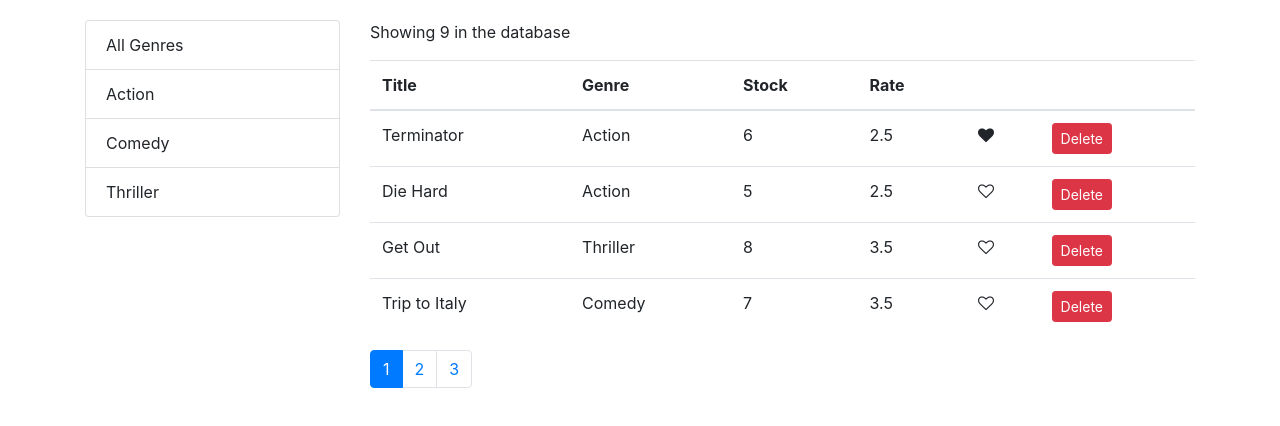
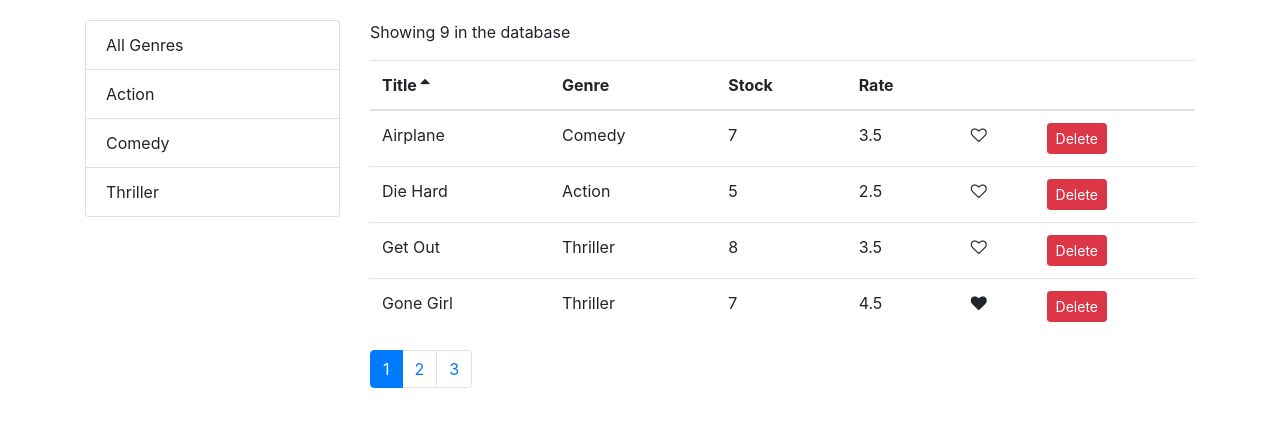
Before and after one commit to PeterFred/VidlyReact, a React (Create React App) app in the folder vidly-react/: page / in a window 1280 px wide. Shown: the top 426 px of the page. Built offline with nearby package versions, Linux system fonts and the light colour scheme.

Commit message:
Added sort feature and extracted table
Extract <Table> <Tableheader> and <TableBody> from <moviesTable> and make more generic.

```diff
--- a/vidly-react/src/components/common/listGroup.jsx
+++ b/vidly-react/src/components/common/listGroup.jsx
@@ -15,7 +15,9 @@ const ListGroup = props => {
           onClick={() => onItemSelect(item)}
           key={item[valueProperty]}
           className={
-            item === selectedItem ? "list-group-item active" : "list-group-item"
+            item === selectedItem
+              ? "list-group-item active"
+              : "list-group-item clickable"
           }
         >
           {item[textProperty]}
--- a/vidly-react/src/components/common/pagination.jsx
+++ b/vidly-react/src/components/common/pagination.jsx
@@ -19,9 +19,9 @@ const Pagination = props => {
             key={page}
             className={page === currentPage ? "page-item active" : "page-item"}
           >
-            <a className="page-link" onClick={() => onPageChange(page)}>
+            <button className="page-link" onClick={() => onPageChange(page)}>
               {page}
-            </a>
+            </button>
           </li>
         ))}
       </ul>
--- /dev/null
+++ b/vidly-react/src/components/common/table.jsx
@@ -0,0 +1,17 @@
+import React from "react";
+import TableHeader from "./tableHeader";
+import TableBody from "./tableBody";
+
+const Table = props => {
+  const { columns, sortColumn, onSort, data } = props;
+
+  return (
+    <table className="table">
+      <TableHeader columns={columns} sortColumn={sortColumn} onSort={onSort} />
+
+      <TableBody columns={columns} data={data} />
+    </table>
+  );
+};
+
+export default Table;
--- /dev/null
+++ b/vidly-react/src/components/common/tableBody.jsx
@@ -0,0 +1,41 @@
+import React, { Component } from "react";
+import _ from "lodash";
+
+class TableBody extends Component {
+  /**
+   * A tableCell is rendered from the columns array (in moviesTable)
+   * and could be a movie object property OR a function (like / onDelete).
+   * renderCell differentiates them and returns a react element (from a function)
+   * OR an object property, so that the map function knows which to render
+   */
+  renderCell = (item, column) => {
+    if (column.content) return column.content(item);
+    return _.get(item, column.path);
+  };
+
+  /*Creates a new key, deifferentiating between object props (column.path)
+   *or functions (column.key) as defined in moviesTable columns[] */
+  createKey = (item, column) => {
+    return item._id + (column.path || column.key);
+  };
+
+  render() {
+    const { data, columns } = this.props;
+
+    return (
+      <tbody>
+        {data.map(item => (
+          <tr key={item._id}>
+            {columns.map(column => (
+              <td key={this.createKey(item, column)}>
+                {this.renderCell(item, column)}
+              </td>
+            ))}
+          </tr>
+        ))}
+      </tbody>
+    );
+  }
+}
+
+export default TableBody;
--- /dev/null
+++ b/vidly-react/src/components/common/tableHeader.jsx
@@ -0,0 +1,46 @@
+import React, { Component } from "react";
+
+//columns: aray
+//sortColumn: objet
+//onSort: function
+
+class TableHeader extends Component {
+  raiseSort = path => {
+    const sortColumn = { ...this.props.sortColumn };
+    if (sortColumn.path === path)
+      sortColumn.order = sortColumn.order === "asc" ? "desc" : "asc";
+    else {
+      sortColumn.path = path;
+      sortColumn.order = "asc";
+    }
+    this.props.onSort(sortColumn);
+  };
+
+  /**Place an arrow only on sort column, and only in direction of sort */
+  renderSortIcon = column => {
+    const { sortColumn } = this.props;
+    if (column.path !== sortColumn.path) return null;
+    if (sortColumn.order === "asc") return <i className="fa fa-sort-asc"></i>;
+    return <i className="fa fa-sort-desc"></i>;
+  };
+
+  render() {
+    return (
+      <thead>
+        <tr>
+          {this.props.columns.map(column => (
+            <th
+              className="clickable"
+              key={column.path || column.key}
+              onClick={() => this.raiseSort(column.path)}
+            >
+              {column.label} {this.renderSortIcon(column)}
+            </th>
+          ))}
+        </tr>
+      </thead>
+    );
+  }
+}
+
+export default TableHeader;
--- a/vidly-react/src/components/movies.jsx
+++ b/vidly-react/src/components/movies.jsx
@@ -5,17 +5,19 @@ import Pagination from "../components/common/pagination";
 import { paginate } from "../utils/paginate";
 import ListGroup from "./common/listGroup";
 import { getGenres } from "../services/fakeGenreService";
+import _ from "lodash";
 
 class Movies extends Component {
   state = {
     movies: [],
     pageSize: 4,
     currentPage: 1,
-    genres: []
+    genres: [],
+    sortColumn: { path: "title", order: "asc" }
   };
 
   componentDidMount() {
-    const genres = [{ name: "All Genres" }, ...getGenres()];
+    const genres = [{ _id: "", name: "All Genres" }, ...getGenres()];
     this.setState({ movies: getMovies(), genres });
   }
 
@@ -43,13 +45,18 @@ class Movies extends Component {
     this.setState({ selectedGenre: genre, currentPage: 1 });
   };
 
+  handleSort = sortColumn => {
+    this.setState({ sortColumn });
+  };
+
   render() {
     const { length: movieCount } = this.state.movies; //Object destructuring
     const {
       pageSize,
       currentPage,
       selectedGenre,
-      movies: allMovies
+      movies: allMovies,
+      sortColumn
     } = this.state;
 
     if (movieCount === 0) return <p>There are no movies in the database</p>;
@@ -59,7 +66,9 @@ class Movies extends Component {
         ? allMovies.filter(m => m.genre._id === selectedGenre._id)
         : allMovies;
 
-    const movies = paginate(filtered, currentPage, pageSize);
+    const sorted = _.orderBy(filtered, [sortColumn.path], [sortColumn.order]);
+
+    const movies = paginate(sorted, currentPage, pageSize);
 
     return (
       <div className="row">
@@ -74,8 +83,10 @@ class Movies extends Component {
           <p>Showing {filtered.length} in the database</p>
           <MoviesTable
             movies={movies}
+            sortColumn={sortColumn}
             onLike={this.handleLike}
             onDelete={this.handleDelete}
+            onSort={this.handleSort}
           />
           <Pagination
             itemsCount={filtered.length}
--- a/vidly-react/src/components/moviesTable.jsx
+++ b/vidly-react/src/components/moviesTable.jsx
@@ -1,45 +1,56 @@
-import React from "react";
+import React, { Component } from "react";
 import Like from "../components/common/like";
+import Table from "./common/table";
 
-const MoviesTable = props => {
-  const { movies, onDelete, onLike } = props;
+class MoviesTable extends Component {
+  /**
+   * const x = <h1></h1>  //This is a React element, which is a plin JS object {}
+   *
+   * The <Like> component is also a JS object. As you can pass objects to functions or use
+   * them as values of properties, in the columns array you can add new property 'content' and
+   * set it to jsx expression '<Like>'. eg) {key: 'like', content: <Like/>}
+   * We can then make it a function that returns a React element, and make 'movie' a parameter passed in.
+   * Simlary, onLike is part of the 'props' object, and is passed in. You can do the same with the onDelete button.
+   *
+   * This way, we can refactor out the table elements to make cleaner code.
+   */
 
-  return (
-    <table className="table">
-      <thead>
-        <tr>
-          <th>Title</th>
-          <th>Genre</th>
-          <th>Stock</th>
-          <th>Rate</th>
-          <th />
-          <th />
-        </tr>
-      </thead>
+  columns = [
+    { path: "title", label: "Title" },
+    { path: "genre.name", label: "Genre" },
+    { path: "numberInStock", label: "Stock" },
+    { path: "dailyRentalRate", label: "Rate" },
+    {
+      key: "like",
+      content: movie => (
+        <Like liked={movie.liked} onClick={() => this.props.onLike(movie)} />
+      )
+    },
+    {
+      key: "delete",
+      content: movie => (
+        <button
+          onClick={() => this.props.onDelete(movie)}
+          className="btn btn-danger btn-sm"
+        >
+          Delete
+        </button>
+      )
+    }
+  ];
 
-      <tbody>
-        {movies.map(movie => (
-          <tr key={movie._id}>
-            <td>{movie.title}</td>
-            <td>{movie.genre.name}</td>
-            <td>{movie.numberInStock}</td>
-            <td>{movie.dailyRentalRate}</td>
-            <td>
-              <Like liked={movie.liked} onClick={() => onLike(movie)} />
-            </td>
-            <td>
-              <button
-                onClick={() => onDelete(movie)}
-                className="btn btn-danger btn-sm"
-              >
-                Delete
-              </button>
-            </td>
-          </tr>
-        ))}
-      </tbody>
-    </table>
-  );
-};
+  render() {
+    const { movies, onSort, sortColumn } = this.props;
+
+    return (
+      <Table
+        columns={this.columns}
+        sortColumn={sortColumn}
+        onSort={onSort}
+        data={movies}
+      />
+    );
+  }
+}
 
 export default MoviesTable;
--- a/vidly-react/src/index.css
+++ b/vidly-react/src/index.css
@@ -8,6 +8,10 @@ body {
   padding: 20px 0 0 0;
 }
 
+.clickable {
+  cursor: pointer;
+}
+
 code {
   font-family: source-code-pro, Menlo, Monaco, Consolas, "Courier New",
     monospace;
```
